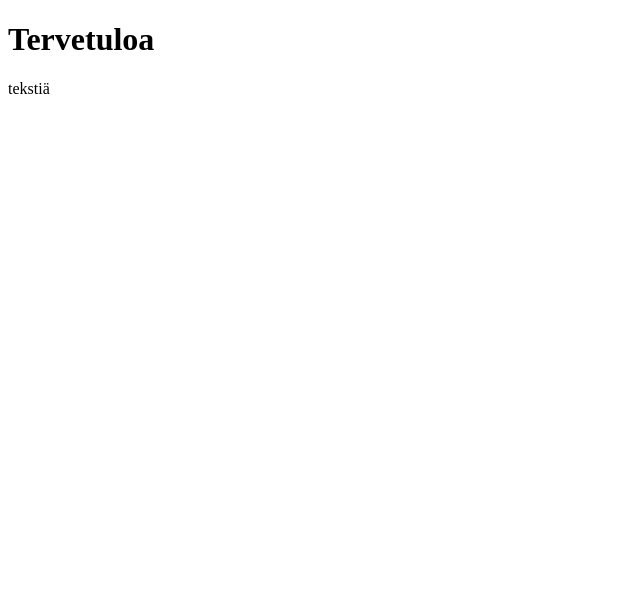
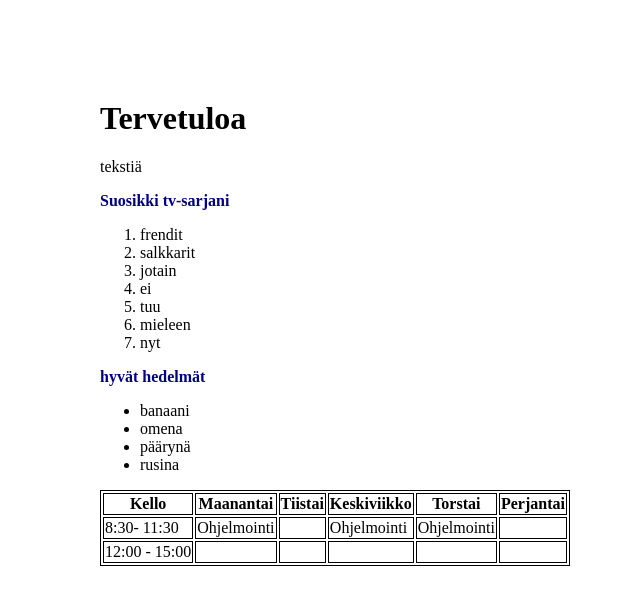
Before and after one commit to pete874/Javascript_koulu, a plain HTML site: page HTML perusteet/eka.html in a window 1280 px wide. Shown: the whole page, without its empty margins (0-640 px from the left). Drawn offline with Linux system fonts and the light colour scheme.

Commit message:
luettelot taulukko css

```diff
--- /dev/null
+++ b/HTML perusteet/eka.css
@@ -0,0 +1,12 @@
+.liha {
+  font-weight: bolder;
+  color: navy;
+}
+
+body {
+  margin: 100px;
+}
+
+table, th, td {
+  border: 1px solid black;
+}
--- a/HTML perusteet/eka.html
+++ b/HTML perusteet/eka.html
@@ -1,12 +1,55 @@
 <!DOCTYPE html>
 <html lang="en" dir="ltr">
   <head>
-    <link rel="stylesheet" href="/style.css">
     <meta charset="utf-8">
+    <link rel="stylesheet" href="eka.css">
     <title>Tervetuloa</title>
   </head>
   <body>
     <h1>Tervetuloa</h1>
     <p>tekstiä</p>
+    <p class="liha">Suosikki tv-sarjani</p>
+    <ol>
+      <li>frendit</li>
+      <li>salkkarit</li>
+      <li>jotain</li>
+      <li>ei</li>
+      <li>tuu</li>
+      <li>mieleen</li>
+      <li>nyt</li>
+    </ol>
+    <p class="liha">hyvät hedelmät</p>
+    <ul>
+      <li>banaani</li>
+      <li>omena</li>
+      <li>päärynä</li>
+      <li>rusina</li>
+    </ul>
+    <table>
+      <tr>
+        <th>Kello</th>
+        <th>Maanantai</th>
+        <th>Tiistai</th>
+        <th>Keskiviikko</th>
+        <th>Torstai</th>
+        <th>Perjantai</th>
+      </tr>
+      <tr>
+        <td>8:30- 11:30</td>
+        <td>Ohjelmointi</td>
+        <td></td>
+        <td>Ohjelmointi</td>
+        <td>Ohjelmointi</td>
+        <td></td>
+      </tr>
+      <tr>
+        <td>12:00 - 15:00</td>
+        <td></td>
+        <td></td>
+        <td></td>
+        <td></td>
+        <td></td>
+      </tr>
+    </table>
   </body>
 </html>
```
